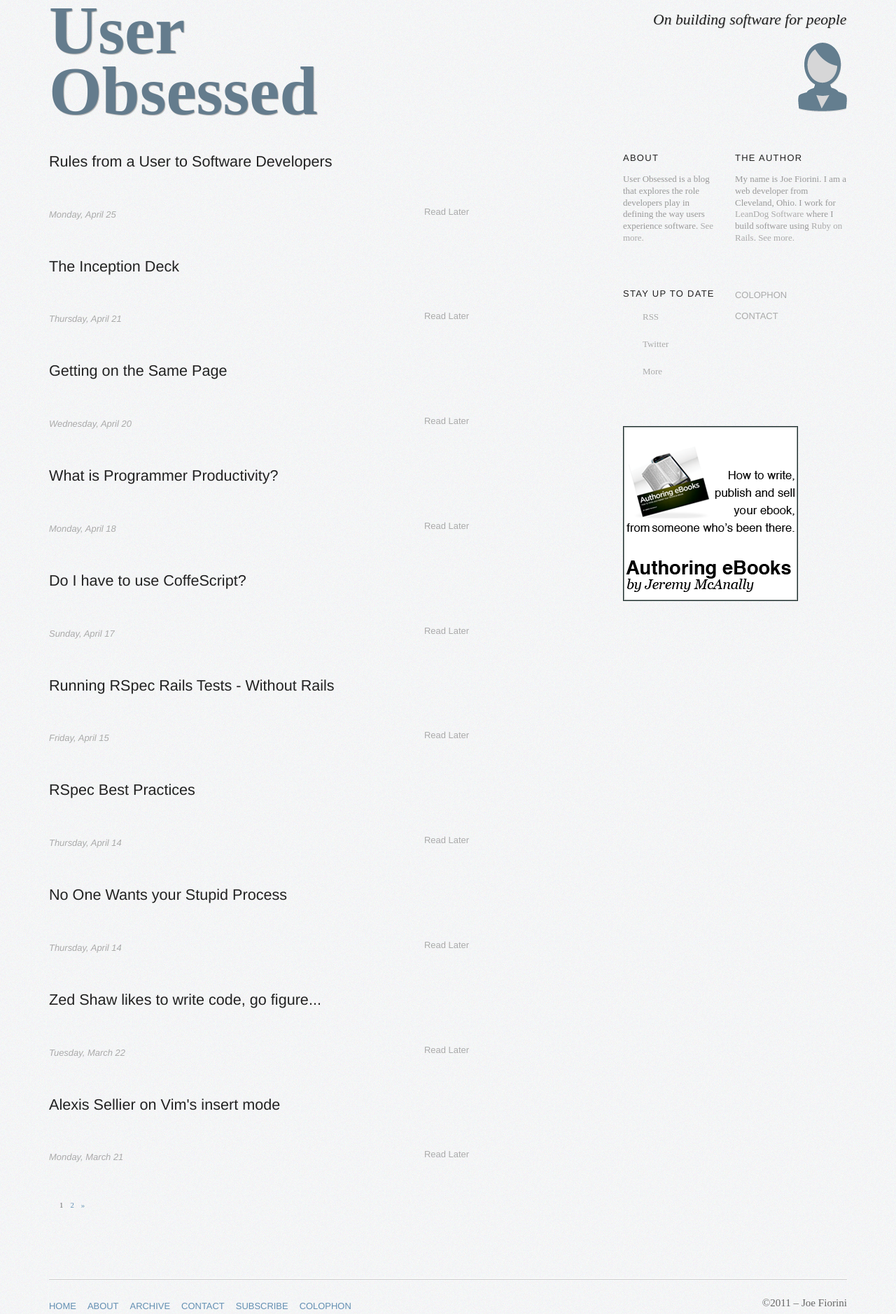
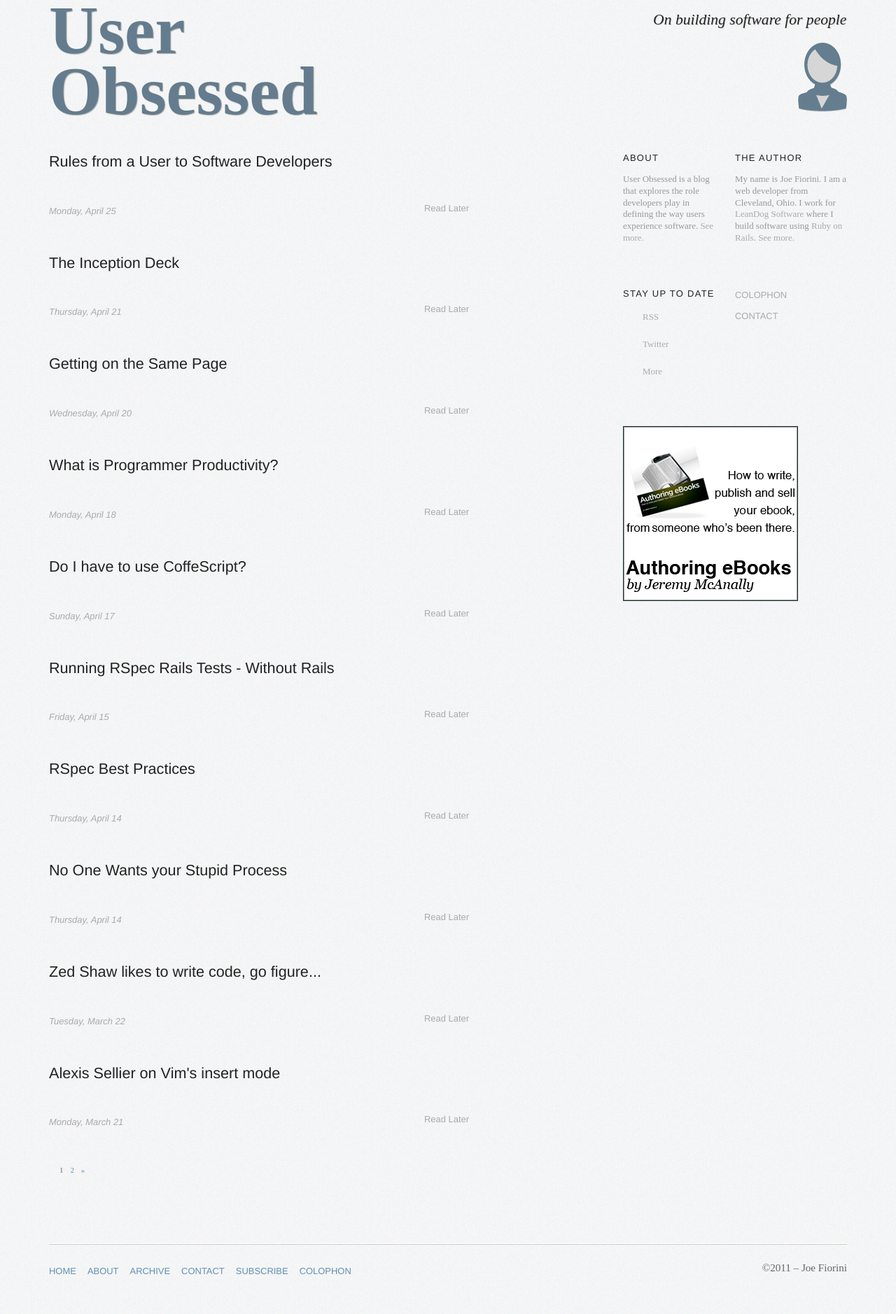
Before and after one commit to joefiorini/userobsessed, a Jekyll site: the page built from index.html, in a window 1280 px wide. Shown: the whole page at 70% size. Built offline with Jekyll 4.4.1, drawn with Linux system fonts in a browser that asks for light colours; nearby versions of some CDN libraries; library files that are not in the unit come from our copies; the list of posts is cut into pages by our own code; after the commit the page ends 1828 px from its top, so only the background shows below that.

Commit message:
Consistent styling

```diff
--- a/stylesheets/screen.css
+++ b/stylesheets/screen.css
@@ -20,7 +20,6 @@
   -webkit-transition: all 0.3s ease;
   -moz-transition:    all 0.3s ease;
   -o-transition:      all 0.3s ease;
-  transition:         all 0.3s ease;
 }
 
 a:hover {
@@ -100,7 +99,7 @@
   width:       30.75%;
   text-align:  right;
   padding-top: .75em;
-  text-shadow: 1px 1px 1px rgba(190, 190, 190, 0.6);
+  text-shadow: 1px 1px rgba(190, 190, 190, 0.6);
 }
 
 section#masthead header img {
@@ -121,10 +120,9 @@
   text-shadow:        1px 1px 1px #aaa;
   text-decoration:    none;
 
-  -webkit-transition: none;
-  -moz-transition:    none;
-  -o-transition:      none;
-  transition:         none;
+  -webkit-transition-duration: 0;
+  -moz-transition-duration:    0;
+  -o-transition-duration:      0;
 }
 
 
@@ -218,8 +216,14 @@
   margin-bottom: 0;
 }
 
-article p+p, article p+blockquote {
+article p+p, article p+blockquote, article p+ul,
+article p+ol, article ul+p, article ol+p,
+article blockquote+p {
   margin-top: 1em;
+}
+
+article p+h2, article p+h3, article p+h4 {
+  margin-top: 1.4em;
 }
 
 article header h2 {
@@ -315,7 +319,6 @@
   -webkit-transition: all 0.3s ease;
   -moz-transition:    all 0.3s ease;
   -o-transition:      all 0.3s ease;
-  transition:         all 0.3s ease;
 
 }
 
@@ -371,3 +374,24 @@
   width: 30.75%;
   text-align: right;
 }
+
+/* page  ----------------------- */
+
+section#content h2 {
+  font-size: 2em;
+  margin-bottom: 25px;
+}
+
+section#content h3 {
+  font-size: 1.5em;
+  margin-bottom: 15px;
+}
+
+p+h3 {
+  margin-top: 0.7em;
+}
+
+section#content ul li {
+  list-style: square inside;
+  font-size: 1.4em;
+}
```
